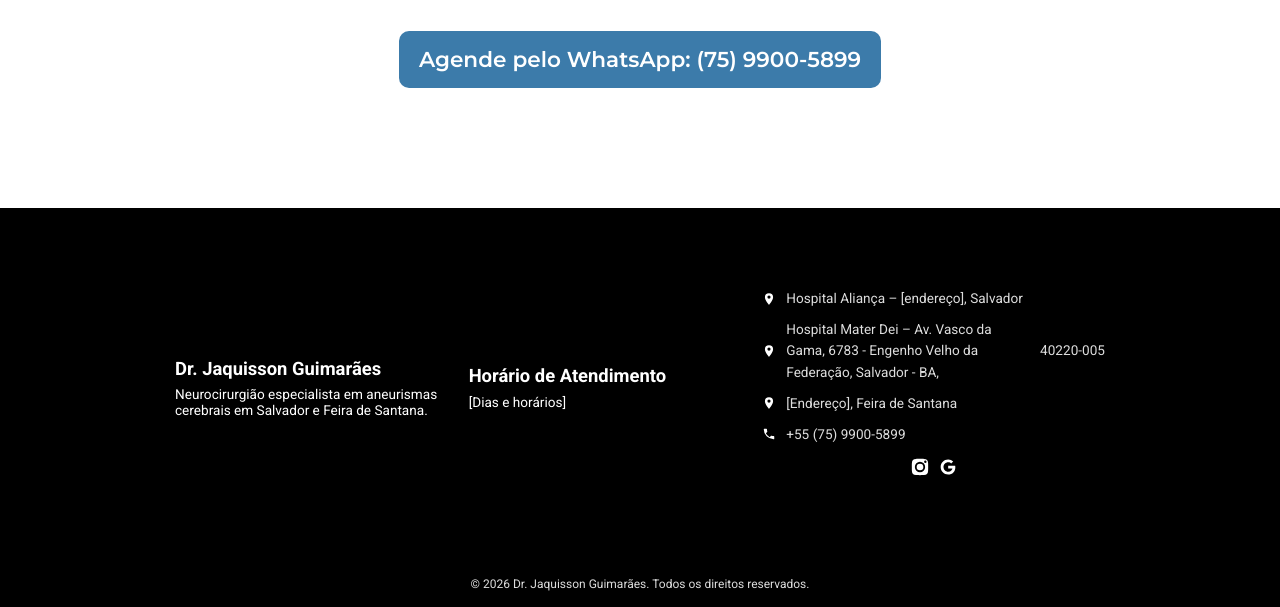
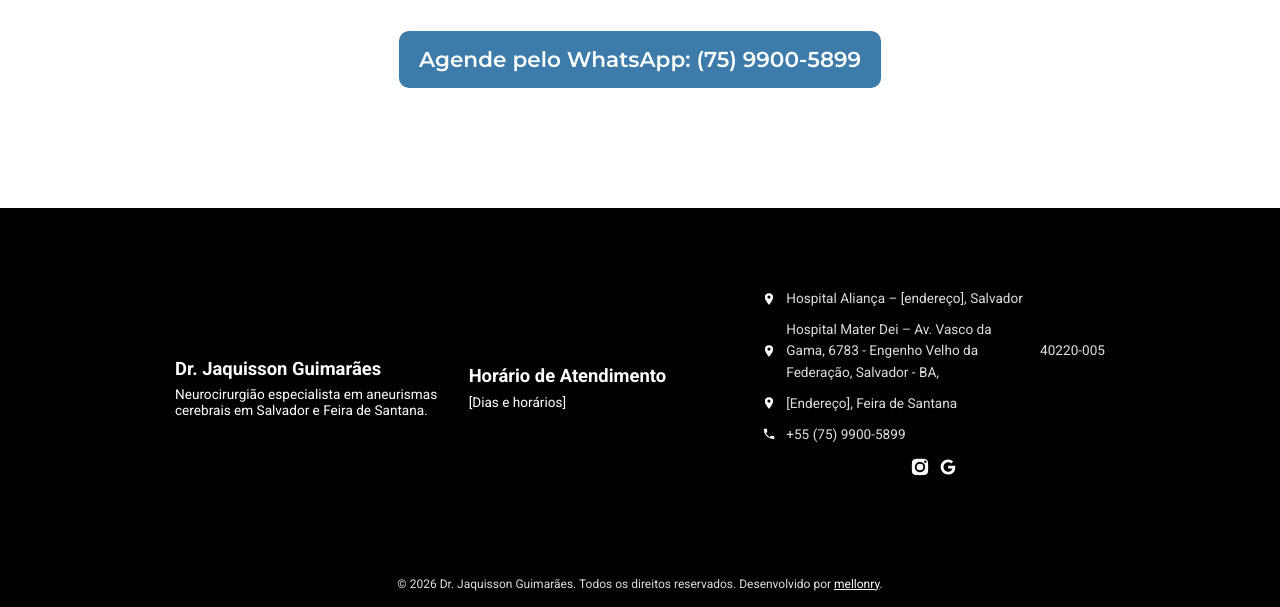
Before and after one commit to Mellonry/jaquisson, a plain HTML site: page index.html in a window 1280 px wide. Shown: the part 5071-5678 px from the top of the page. Drawn offline with nearby package versions, Linux system fonts and the light colour scheme.

Commit message:
adicao de rodape

```diff
--- a/index.html
+++ b/index.html
@@ -178,6 +178,7 @@
   .foot-icons{display:flex;justify-content:center;gap:8px;margin-top:12px}
   .foot-icons svg{width:20px;height:20px;fill:#fff}
   .copy{text-align:center;font-family:'Roboto',sans-serif;font-size:.75rem;color:#ddd}
+  .copy a{color:#fff;text-decoration:underline}
 
 
   /* Animações */
@@ -393,7 +394,7 @@
       </div>
     </div>
   </div>
-  <p class="copy">© <span id="year"></span> Dr. Jaquisson Guimarães. Todos os direitos reservados.</p>
+  <p class="copy">© <span id="year"></span> Dr. Jaquisson Guimarães. Todos os direitos reservados. Desenvolvido por <a href="https://steve.dev.br" target="_blank" rel="noopener">mellonry</a>.</p>
 </footer>
 
 <script>
```
